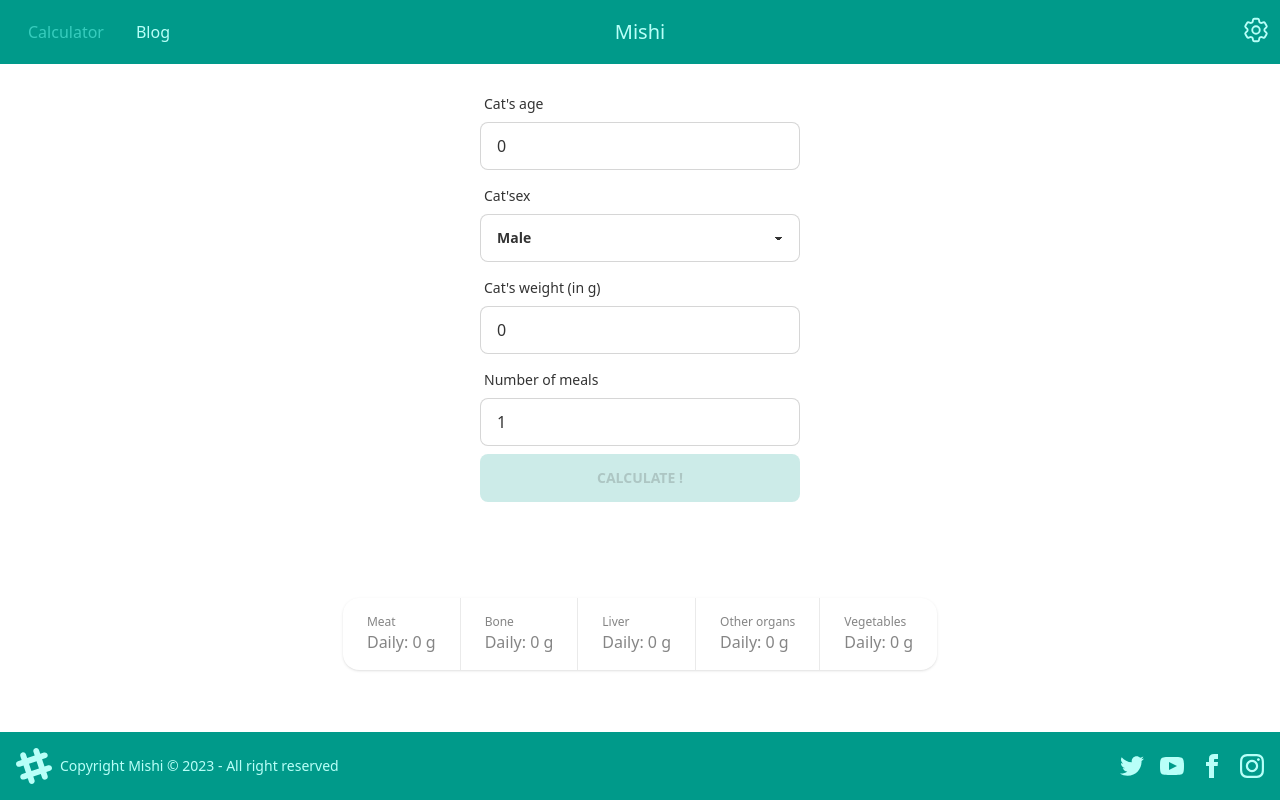
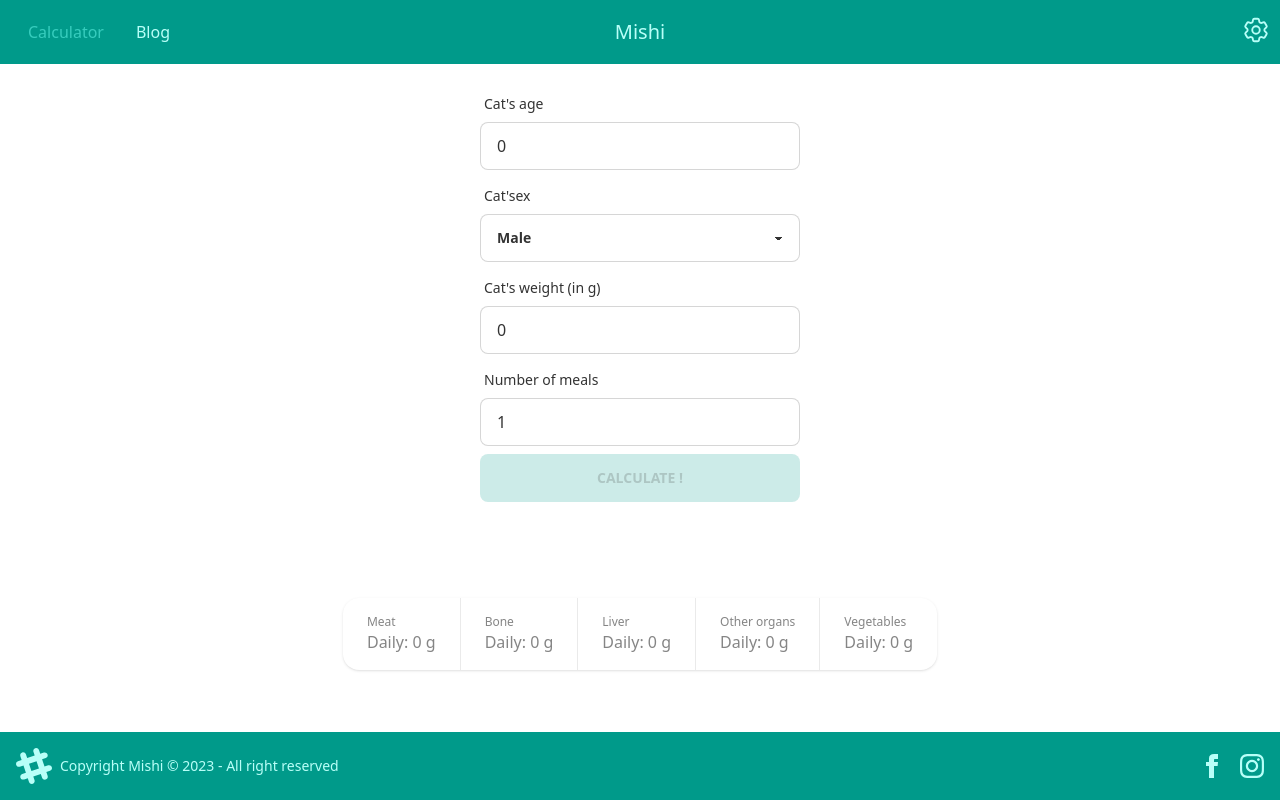
Before and after one commit to MishiBarf/Mishi, a SvelteKit app: page / in a window 1280 px wide. Built offline with nearby package versions, Linux system fonts and the light colour scheme.

Commit message:
Added real link to fb and insta Fixed #11

```diff
--- a/src/components/Footer.svelte
+++ b/src/components/Footer.svelte
@@ -16,33 +16,37 @@
 		<p>Copyright Mishi © {new Date().getFullYear()} - All right reserved</p>
 	</div>
 	<div class="grid-flow-col gap-4 md:place-self-center md:justify-self-end">
-		<a href="https://twitter.com/" target="_blank" rel="noopener">
-			<svg
-				xmlns="http://www.w3.org/2000/svg"
-				width="24"
-				height="24"
-				viewBox="0 0 24 24"
-				class="fill-current"
-			>
-				<path
-					d="M24 4.557c-.883.392-1.832.656-2.828.775 1.017-.609 1.798-1.574 2.165-2.724-.951.564-2.005.974-3.127 1.195-.897-.957-2.178-1.555-3.594-1.555-3.179 0-5.515 2.966-4.797 6.045-4.091-.205-7.719-2.165-10.148-5.144-1.29 2.213-.669 5.108 1.523 6.574-.806-.026-1.566-.247-2.229-.616-.054 2.281 1.581 4.415 3.949 4.89-.693.188-1.452.232-2.224.084.626 1.956 2.444 3.379 4.6 3.419-2.07 1.623-4.678 2.348-7.29 2.04 2.179 1.397 4.768 2.212 7.548 2.212 9.142 0 14.307-7.721 13.995-14.646.962-.695 1.797-1.562 2.457-2.549z"
-				/>
-			</svg>
-		</a>
-		<a href="https://www.youtube.com/" target="_blank" rel="noopener">
-			<svg
-				xmlns="http://www.w3.org/2000/svg"
-				width="24"
-				height="24"
-				viewBox="0 0 24 24"
-				class="fill-current"
-			>
-				<path
-					d="M19.615 3.184c-3.604-.246-11.631-.245-15.23 0-3.897.266-4.356 2.62-4.385 8.816.029 6.185.484 8.549 4.385 8.816 3.6.245 11.626.246 15.23 0 3.897-.266 4.356-2.62 4.385-8.816-.029-6.185-.484-8.549-4.385-8.816zm-10.615 12.816v-8l8 3.993-8 4.007z"
-				/>
-			</svg>
-		</a>
-		<a href="https://www.facebook.com/" target="_blank" rel="noopener">
+		<!--		<a href="https://twitter.com/" target="_blank" rel="noopener">-->
+		<!--			<svg-->
+		<!--				xmlns="http://www.w3.org/2000/svg"-->
+		<!--				width="24"-->
+		<!--				height="24"-->
+		<!--				viewBox="0 0 24 24"-->
+		<!--				class="fill-current"-->
+		<!--			>-->
+		<!--				<path-->
+		<!--					d="M24 4.557c-.883.392-1.832.656-2.828.775 1.017-.609 1.798-1.574 2.165-2.724-.951.564-2.005.974-3.127 1.195-.897-.957-2.178-1.555-3.594-1.555-3.179 0-5.515 2.966-4.797 6.045-4.091-.205-7.719-2.165-10.148-5.144-1.29 2.213-.669 5.108 1.523 6.574-.806-.026-1.566-.247-2.229-.616-.054 2.281 1.581 4.415 3.949 4.89-.693.188-1.452.232-2.224.084.626 1.956 2.444 3.379 4.6 3.419-2.07 1.623-4.678 2.348-7.29 2.04 2.179 1.397 4.768 2.212 7.548 2.212 9.142 0 14.307-7.721 13.995-14.646.962-.695 1.797-1.562 2.457-2.549z"-->
+		<!--				/>-->
+		<!--			</svg>-->
+		<!--		</a>-->
+		<!--		<a href="https://www.youtube.com/" target="_blank" rel="noopener">-->
+		<!--			<svg-->
+		<!--				xmlns="http://www.w3.org/2000/svg"-->
+		<!--				width="24"-->
+		<!--				height="24"-->
+		<!--				viewBox="0 0 24 24"-->
+		<!--				class="fill-current"-->
+		<!--			>-->
+		<!--				<path-->
+		<!--					d="M19.615 3.184c-3.604-.246-11.631-.245-15.23 0-3.897.266-4.356 2.62-4.385 8.816.029 6.185.484 8.549 4.385 8.816 3.6.245 11.626.246 15.23 0 3.897-.266 4.356-2.62 4.385-8.816-.029-6.185-.484-8.549-4.385-8.816zm-10.615 12.816v-8l8 3.993-8 4.007z"-->
+		<!--				/>-->
+		<!--			</svg>-->
+		<!--		</a>-->
+		<a
+			href="https://www.facebook.com/profile.php?id=100091655991190"
+			target="_blank"
+			rel="noopener"
+		>
 			<svg
 				xmlns="http://www.w3.org/2000/svg"
 				width="24"
@@ -55,7 +59,7 @@
 				/>
 			</svg>
 		</a>
-		<a href="https://www.instagram.com" target="_blank" rel="noopener">
+		<a href="https://www.instagram.com/mishi_barf/" target="_blank" rel="noopener">
 			<svg
 				xmlns="http://www.w3.org/2000/svg"
 				width="24"
```
